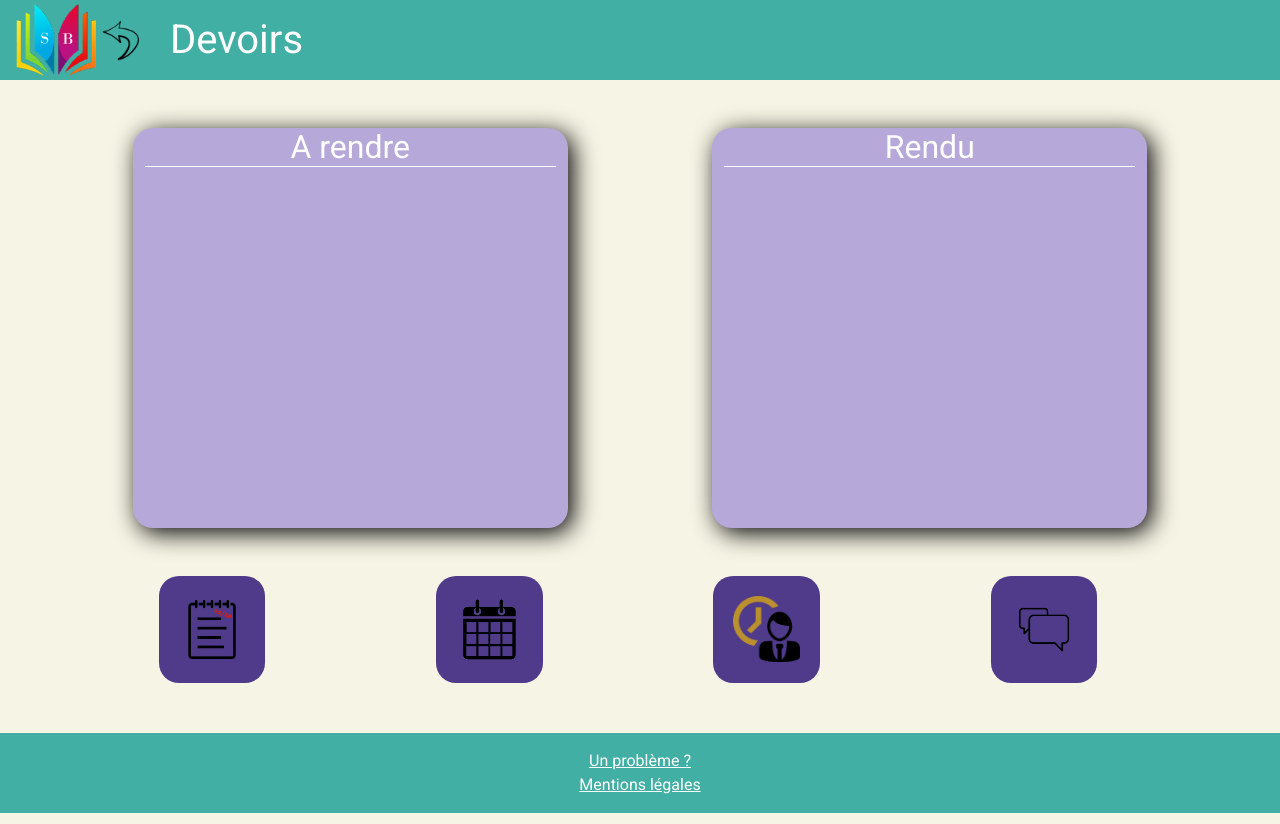
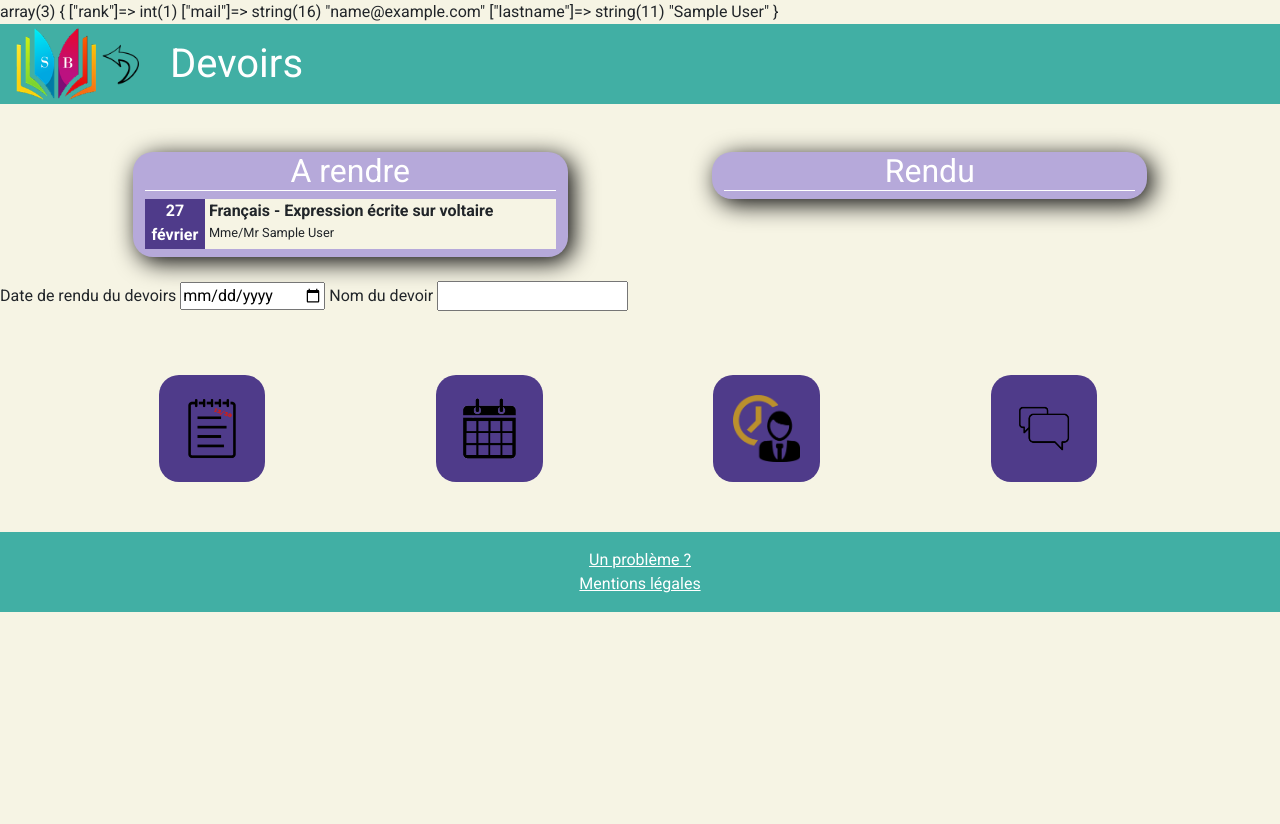
Before and after one commit to GuillaumeDavid23/Student-s-Books, a PHP site: page /controller/assignmentCtrl.php in a window 1280 px wide. Run offline with PHP 8.4, Linux system fonts and the light colour scheme; the visitor is signed in with stand-in values (Sample User, id 1).

Commit message:
Correction

```diff
--- a/controller/assignmentCtrl.php
+++ b/controller/assignmentCtrl.php
@@ -2,5 +2,13 @@
     session_start();
     if(empty($_SESSION['rank'])){
         header('Location: ../controller/connectCtrl.php');
+        exit();
+    }else{
+        $rank = $_SESSION['rank'];
     }
+    if($_SERVER['REQUEST_METHOD'] == "POST"){
+        $hwDate = $_POST['assignmentDate'];
+        $hwName = $_POST['assignmentName'];
+    }
+    var_dump($_SESSION);
     require('../view/assignment.php');
--- a/controller/connectCtrl.php
+++ b/controller/connectCtrl.php
@@ -6,7 +6,7 @@
 
         session_start();
     }
-
+    var_dump($_SESSION);
     require_once('../model/model.php');
     $bdd = new BDD();
     //Déclaration des variables
@@ -85,6 +85,7 @@
                         session_start();
                         $_SESSION["rank"] = $data['rank'];
                         $_SESSION["mail"] = $data['mail'];
+                        $_SESSION["lastname"] = $data['lastname'];
                         $_SESSION["password"] = $data['password'];
                         if ($data['changePass']){
                             $_SESSION['changePass'] = $data['changePass'];
--- a/controller/passCtrl.php
+++ b/controller/passCtrl.php
@@ -1,5 +1,5 @@
 <?php
-
+    session_start();
     if(empty($_SESSION['rank'])){
         header('Location: connectCtrl.php');
     }
--- a/view/assignment.php
+++ b/view/assignment.php
@@ -16,7 +16,7 @@
     <link rel="shortcut icon" href="public/img/favicon.ico" type="image/x-icon">
     <!-- META Description -->
     <meta name="description" content="Bienvenue sur Students'Books, c'est ici que commence la révolution scolaire.
-     Emploi du temps/ devoirs/ absences... retrouver toutes les information scolaire içi">
+    Emploi du temps/ devoirs/ absences... retrouver toutes les information scolaire içi">
     <!-- Titre du site -->
     <title>Accueil Students'Books : Les devoirs à la maison facilement</title>
 </head>
@@ -30,12 +30,34 @@
             </a>
             <h1 class="ms-4 align-self-center text-center m-0">Devoirs</h1>
         </header>
-        <div class="row h-50 justify-content-center justify-content-lg-evenly mb-5">
+        <div class="row justify-content-center justify-content-lg-evenly mb-5">
+        <!-- colonne à rendre -->
             <div class="col-10 col-lg-4 resumeBloc h-100 mb-4">
+
                 <h2>A rendre</h2>
+
+                <div class="hwEl d-flex w-100 mb-2">
+                    <div class="hwDateBloc h-100">
+                        <div id="hwDate" class="text-center fw-bold text-white subInfo">27 <br> février</div>
+                    </div>
+                    <div class="ps-1 w-100 bg-egg">
+                        <div id="hwMatter" class="fw-bold">Français - Expression écrite sur voltaire</div>
+                        <div id="hwProf" class="prof">Mme/Mr <?= $_SESSION['lastname']?></div>
+                    </div>
+                </div>
             </div>
+            <!-- colonne rendu -->
             <div class="col-10 col-lg-4 resumeBloc h-100">
                 <h2>Rendu</h2>
+            </div>
+            <div>
+                <form action="<?= htmlspecialchars($_SERVER["PHP_SELF"]);?>" method="POST">
+                    <label for="assignmentDate">Date de rendu du devoirs</label>
+                    <input type="date" name="assignmentDate" id="assignmentDate">
+
+                    <label for="assignmentName">Nom du devoir</label>
+                    <input type="text" name="assignmentName" id="assignmentName">
+                </form>
             </div>
         </div>
         <div class="row justify-content-evenly w-100 d-none d-lg-flex">
--- a/view/changePass.php
+++ b/view/changePass.php
@@ -1,6 +1,5 @@
 
 <?php
-    session_start();
     if(empty($_SESSION['rank'])){
         header('Location: ../controller/connectCtrl.php');
     }
--- a/view/register.php
+++ b/view/register.php
@@ -45,7 +45,7 @@
             <option value="student">Etudiant</option>
             <option value="parent">Parent</option>
             <option value="teacher">Professeur</option>
-            <option value=""></option>
+
         </select>
         <!-- Envoi du formulaire -->
         <button type="submit">Envoyer !</button>
```
